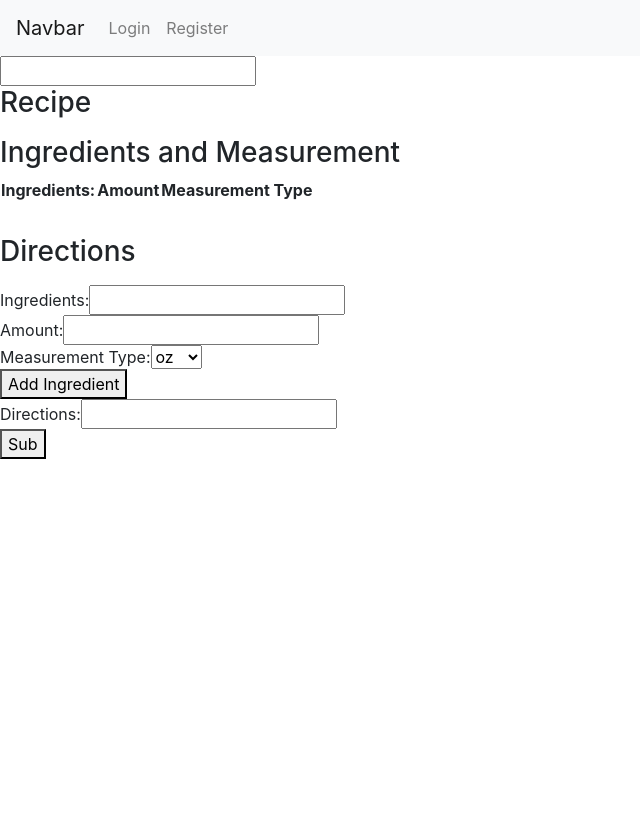
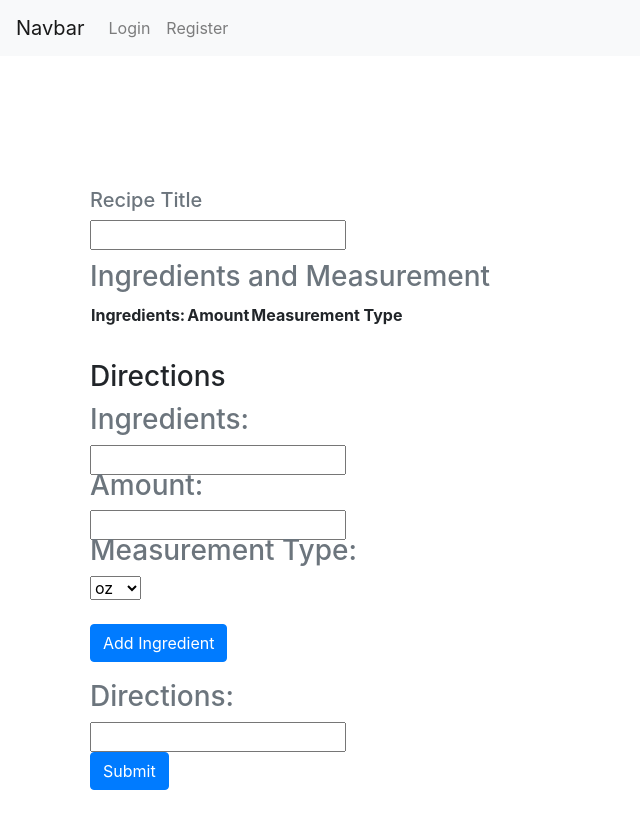
Before and after one commit to alexanderross936/ki_frontend, a React (Create React App) app: page /add_recipe in a window 1280 px wide. Shown: the top 828 px of the page, without its empty margins (0-640 px from the left). Before the commit the page ends 800 px from the top, so only its background shows below. Built offline with nearby package versions, Linux system fonts and the light colour scheme; no server answers.

Commit message:
form styling

```diff
--- a/src/components/add_ingredient.js
+++ b/src/components/add_ingredient.js
@@ -59,13 +59,16 @@ class AddIngredient extends React.Component {
                             // method="POST" action='http://localhost:4000/add_recipe'
                             onSubmit={this.handleSubmit}
                             >
-                                <h3>Ingredient</h3>
-            <input id="ingredient" name="ingredient" type="text" value={this.state.ingredient} onChange={this.handleChangeIngredient} />
+                                  <div class="card-header">
+    Add Ingredient
+  </div><br></br>
+                                <h5 class="card-subtitle mb-2 text-muted">Ingredient</h5>
+            <input id="ingredient" class="form-control" name="ingredient" type="text" value={this.state.ingredient} onChange={this.handleChangeIngredient} />
             <br></br>
-            <h3>Amount</h3>
-            <input id="amount" name="amount" type="text" value={this.state.amount} onChange={this.handleChangeAmount} />
+            <h5 class="card-subtitle mb-2 text-muted">Amount</h5>
+            <input id="amount" class="form-control" name="amount" type="text" value={this.state.amount} onChange={this.handleChangeAmount} />
             <br></br>
-            <h3>Measurement Type:</h3>
+            <h5 class="card-subtitle mb-2 text-muted">Measurement Type:</h5>
             <br></br>
             <select id="types" name="types" value={this.state.value} onChange={this.handleChangeType} >
             <option value="oz">oz</option>
@@ -80,7 +83,7 @@ class AddIngredient extends React.Component {
             </select>
             <br></br>
             <br></br>
-            <input type='submit' value="Submit Ingredient"/>
+            <input class="btn btn-primary" type='submit' value="Submit Ingredient"/>
           </form>
             </div>
 
--- a/src/components/add_recipe.js
+++ b/src/components/add_recipe.js
@@ -118,16 +118,16 @@ class AddRecipe extends React.Component {
     </table>
 
         return (
-            <div>
-
+            <div style={{margin: '90px' }}><br></br>
+ <br></br>
+                                <h5 class="card-subtitle mb-2 text-muted">Recipe Title</h5>
 
             <input id="title" name="title" type="text"
             value={this.state.title}
             onChange={this.handleChangeTitle} />
             <br></br>
-            <h3>Recipe</h3>
                 <p>{this.state.title}</p>
-                <h3>Ingredients and Measurement</h3>
+                <h3 class="card-subtitle mb-2 text-muted">Ingredients and Measurement</h3>
                     <p>{data}</p>
                 <h3>Directions</h3>
                 <p>{this.state.directions}</p>
@@ -136,13 +136,13 @@ class AddRecipe extends React.Component {
                             onSubmit={this.handleSubmit}
                             > */}
 
-            Ingredients:
+<h3 class="card-subtitle mb-2 text-muted">Ingredients:</h3>
             <input id="ingredients" name="ingredients" type="text" value={this.state.ingredients} onChange={this.handleChangeIngredients} />
             <br></br>
-            Amount:
+            <h3 class="card-subtitle mb-2 text-muted">Amount:</h3>
             <input id="amounts" name="amounts" type="text" value={this.state.amounts} onChange={this.handleChangeAmounts} />
             <br></br>
-            Measurement Type:
+            <h3 class="card-subtitle mb-2 text-muted">Measurement Type:</h3>
             <select id="types" name="types" value={this.state.value} onChange={this.handleChangeType} >
             <option value="oz">oz</option>
             <option value="tsp">tsp</option>
@@ -154,15 +154,15 @@ class AddRecipe extends React.Component {
             <option value="cup">cup</option>
             <option value="tbs">tbs</option>
             </select>
-            <br></br>
-            <button onClick={this.handleAddIngredient}>Add Ingredient</button>
-            <br></br>
-            Directions:
+            <br></br><br></br>
+            <button class="btn btn-primary" onClick={this.handleAddIngredient}>Add Ingredient</button>
+            <br></br><br></br>
+            <h3 class="card-subtitle mb-2 text-muted">Directions:</h3>
             <input id="directions" name="directions" type="text"
             // value={this.state.directions}
             onChange={this.handleChangeDirections} />
             <br></br>
-            <button onClick={this.handleSubmit}>Sub</button>
+            <button class="btn btn-primary" onClick={this.handleSubmit}>Submit</button>
           {/* </form> */}
             </div>
 
```
